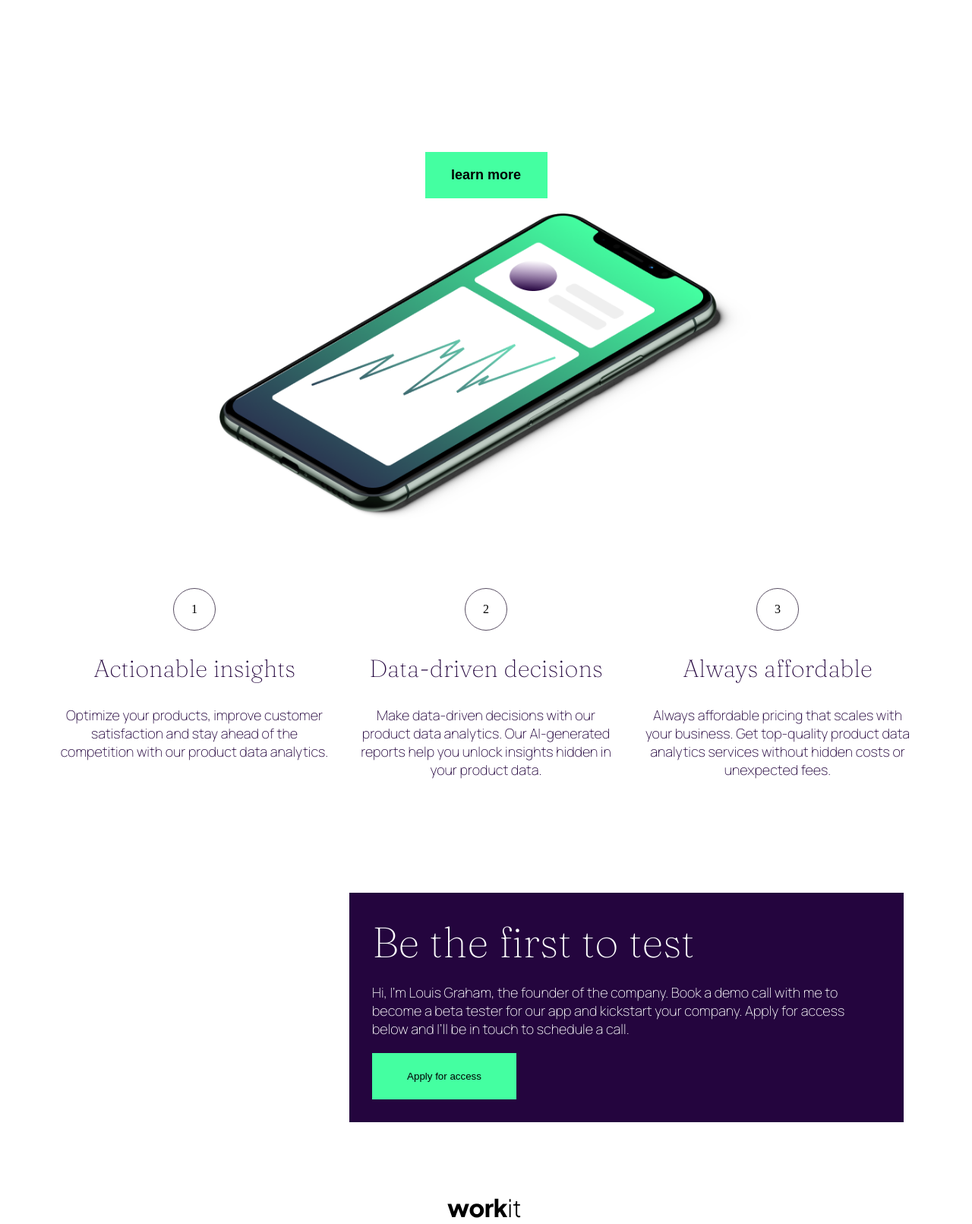
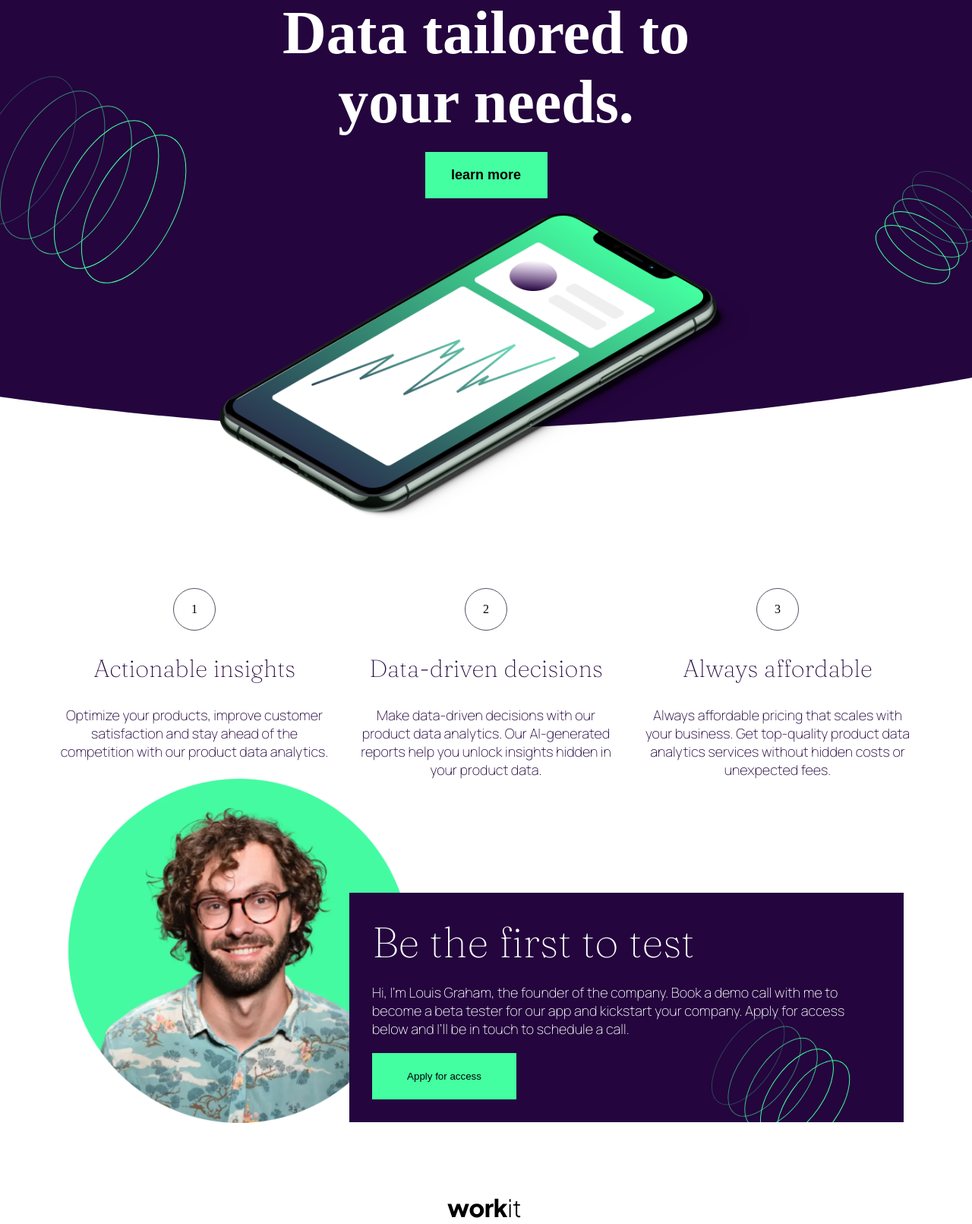
Before and after one commit to mehdibou96/jours5, a plain HTML site: page index.html in a window 1280 px wide. Shown: the part 68-1679 px from the top of the page at 76% size. Drawn offline with Linux system fonts and the light colour scheme; the site is published under a folder, as on GitHub Pages, so addresses that start at the root find nothing.

Commit message:
fix images

```diff
--- a/style.css
+++ b/style.css
@@ -13,7 +13,7 @@
     height: 642px;
     width: 100%;
 
-    background-image: url(/assets/images/bg-pattern-1.svg),url(/assets/images/bg-pattern-2.svg) ,url(/assets/images/Rectangle.svg);
+    background-image: url(assets/images/bg-pattern-1.svg),url(assets/images/bg-pattern-2.svg) ,url(assets/images/Rectangle.svg);
     background-repeat: no-repeat;
     background-position:-7% 45%, 103% 60%, 100% 110%  ;
 
@@ -80,7 +80,6 @@ height: 405px;
     margin-top: 200px;
     gap: 30px;
     text-align: center;
-    background-image: url(/assets);
 
 
 }
@@ -115,7 +114,7 @@ font-weight: 600;
     flex-grow: 1;
 }
 .foot{
-    background-image: url(/assets/images/image-founder.webp);
+    background-image: url(assets/images/image-founder.webp);
     background-repeat: no-repeat;
     background-size: 450px 453px;
 max-width: 1100px;
@@ -135,7 +134,7 @@ padding-bottom: 100px;
     gap: 20px;
     padding: 30px ;
     margin-right: 0;
-    background-image: url(/assets/images/bg-pattern-3.svg);
+    background-image: url(assets/images/bg-pattern-3.svg);
     background-repeat: no-repeat;
     background-position: 90% 160%;
 }
```
